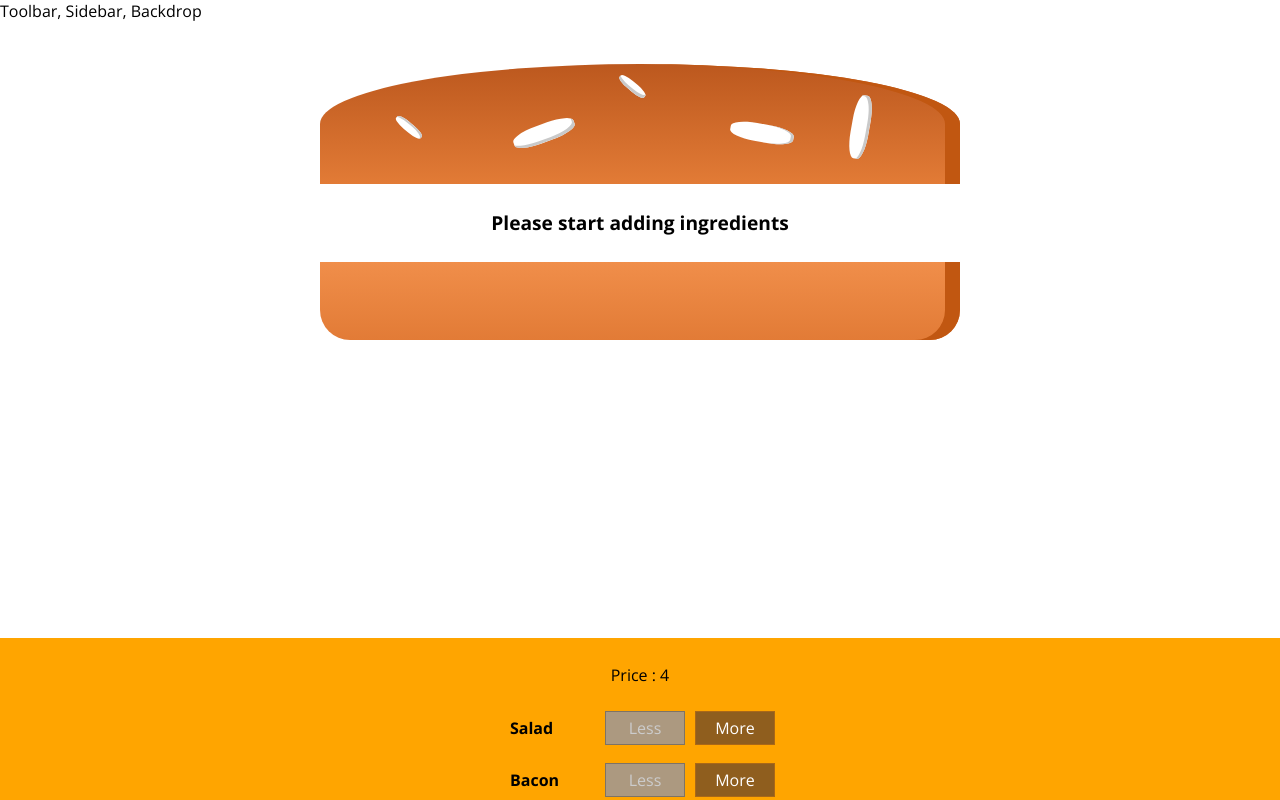
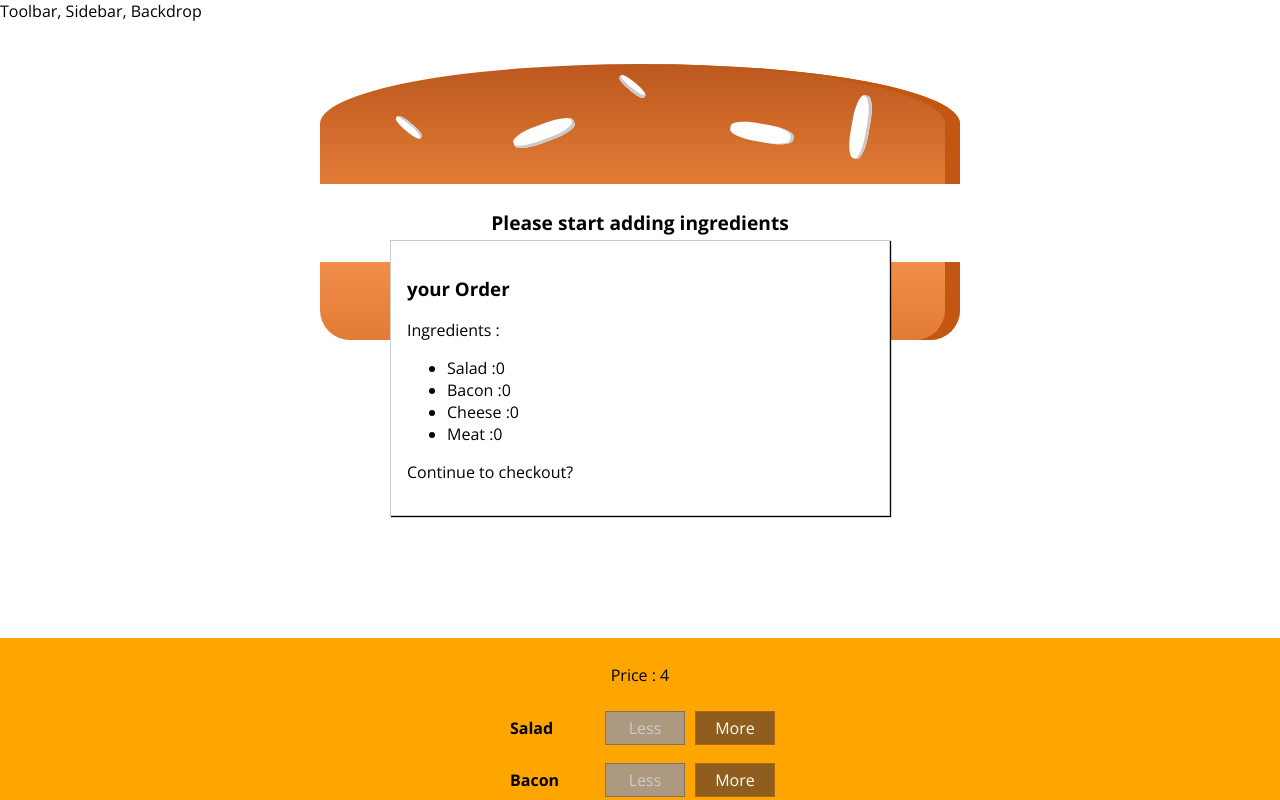
Before and after one commit to Nabajyoti4/BurgerBuilder, a React app: page / in a window 1280 px wide. Shown: the top 800 px of the page. Built offline with nearby package versions, Linux system fonts and the light colour scheme.

Commit message:
checkout modal added

```diff
--- /dev/null
+++ b/src/components/Burger/OrderSummary/OrderSummary.js
@@ -0,0 +1,24 @@
+import React from "react";
+
+import Aux from "../../../hoc/Auxiliary";
+
+const orderSummary = (props) => {
+  const ingredientsSummary = Object.keys(props.ingredients).map((igKey) => {
+    return (
+      <li key={igKey}>
+        <span style={{ textTransform: "capitalize" }}>{igKey}</span> :
+        {props.ingredients[igKey]}
+      </li>
+    );
+  });
+  return (
+    <Aux>
+      <h3>your Order</h3>
+      <p>Ingredients :</p>
+      <ul>{ingredientsSummary}</ul>
+      <p>Continue to checkout?</p>
+    </Aux>
+  );
+};
+
+export default orderSummary;
--- /dev/null
+++ b/src/components/UI/Modal/Modal.css
@@ -0,0 +1,20 @@
+.Modal {
+    position: fixed;
+    z-index: 500;
+    background-color: white;
+    width: 70%;
+    border: 1px solid #ccc;
+    box-shadow: 1px 1px 1px black;
+    padding: 16px;
+    left: 15%;
+    top: 30%;
+    box-sizing: border-box;
+    transition: all 0.3s ease-out;
+}
+
+@media (min-width: 600px) {
+    .Modal {
+        width: 500px;
+        left: calc(50% - 250px);
+    }
+}
--- /dev/null
+++ b/src/components/UI/Modal/Modal.js
@@ -0,0 +1,8 @@
+import React from "react";
+import "./Modal.css";
+
+const modal = (props) => {
+  return <div className="Modal">{props.children}</div>;
+};
+
+export default modal;
--- a/src/containers/BurgerBuilder/BurgerBuilder.js
+++ b/src/containers/BurgerBuilder/BurgerBuilder.js
@@ -3,6 +3,8 @@
 
 import Burger from "../../components/Burger/Burger";
 import BuildControls from "../../components/Burger/BuildControls/BuildControls";
+import Modal from "../../components/UI/Modal/Modal";
+import OrderSummary from "../../components/Burger/OrderSummary/OrderSummary";
 
 const INGREDIENT_PRICE = {
   salad: 0.5,
@@ -95,6 +97,9 @@
 
     return (
       <Aux>
+        <Modal>
+          <OrderSummary ingredients={this.state.ingredients}></OrderSummary>
+        </Modal>
         <Burger ingredients={this.state.ingredients}></Burger>
         <BuildControls
           price={this.state.totalPrice}
```
Also changed, not shown: src/components/Burger/OrderSummary/OrderSummary.css (added), src/components/UI/Backdrop/Backdrop.js (added), 1 other file (tests, documents, lock files or other folders).
